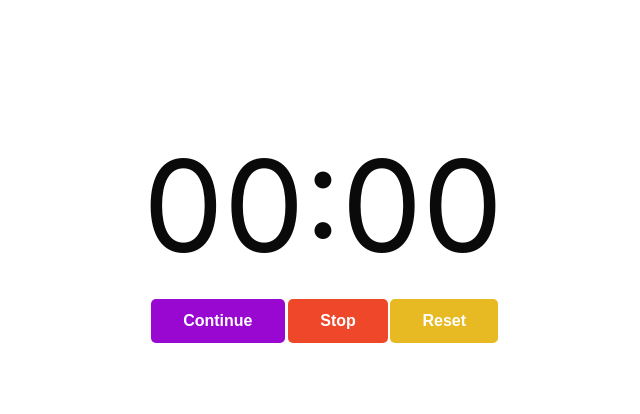
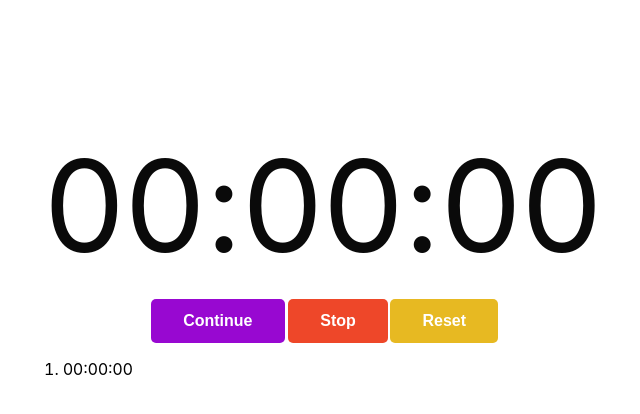
Before and after one commit to EugenKakareka/ReactHomework, a React (Create React App) app in the folder homework/: page / in a window 1280 px wide. Both pictures are taken after a click on the button "Stop". Shown: the top 414 px of the page, without its empty margins (317-957 px from the left). Built offline with nearby package versions, Linux system fonts and the light colour scheme.

Commit message:
time list add

```diff
--- a/homework/src/App.css
+++ b/homework/src/App.css
@@ -1,16 +1,30 @@
 .container {
   width: 600px;
   margin: 0 auto;
-  display: grid;
-  place-items: center;
+  display: flex;
+  flex-direction: column;
+  justify-content: center;
   margin-top: 5rem;
   padding: 3rem 5rem;
+}
+
+.containerTime{
+  display: flex;
+  flex-direction: column;
+  justify-content: center;
 }
 
 .time {
   font-size: 8rem;
   margin-bottom: 1rem;
   color: rgb(10, 10, 10);
+  display: flex;
+  justify-content: center;
+}
+
+.buttons{
+  display: flex;
+  justify-content: center;
 }
 
 .buttons button {
--- a/homework/src/components/Timer.jsx
+++ b/homework/src/components/Timer.jsx
@@ -3,10 +3,11 @@ import React, { useState, useEffect } from "react";
 const Timer = () => {
   const [second, setSecond] = useState("00");
   const [minute, setMinute] = useState("00");
+  const [hour,setHour] = useState("00")
   const [counter, setCounter] = useState(0);
   const [isActive, setIsActive] = useState(false);
-  const [pause,setPause] = useState(false)
-
+  const [pause, setPause] = useState(false);
+  const [timesList, setTimesList] = useState([]);
 
   useEffect(() => {
     let intervalId;
@@ -15,12 +16,15 @@ const Timer = () => {
       intervalId = setInterval(() => {
         const secondCounter = counter % 60;
         const minuteCounter = Math.floor(counter / 60);
+        const hourCounter = Math.floor(counter/ 3600)
 
-        const computedSecond = String(secondCounter).length === 1 ? `0${secondCounter}`: secondCounter;
-        const computedMinute = String(minuteCounter).length === 1 ? `0${minuteCounter}`: minuteCounter;
+        const computedSecond = String(secondCounter).length === 1? `0${secondCounter}`: secondCounter;
+        const computedMinute = String(minuteCounter).length === 1? `0${minuteCounter}`: minuteCounter;
+        const computedHour = String(hourCounter).length ===1 ? `0${hourCounter}`: hourCounter;
 
         setSecond(computedSecond);
         setMinute(computedMinute);
+        setHour(computedHour);
 
         setCounter((counter) => counter + 1);
       }, 1000);
@@ -29,30 +33,47 @@ const Timer = () => {
     return () => clearInterval(intervalId);
   }, [isActive, counter]);
 
-  function stopTimer() {
+  function resetTimer() {
     setIsActive(false);
     setPause(false);
     setCounter(0);
     setSecond("00");
     setMinute("00");
+    setHour("00");
+    setTimesList([...timesList,`${hour}:${minute}:${second}`])
+  }
+
+  function stopTimer(){
+    setIsActive(false);
+    setPause(true);
+    setTimesList([...timesList,`${hour}:${minute}:${second}`])
   }
 
 
 
   return (
     <div className="container">
+      <div className="containerTime">
         <div className="time">
+          <span className="hour">{hour}</span>
+          <span>:</span>
           <span className="minute">{minute}</span>
           <span>:</span>
           <span className="second">{second}</span>
         </div>
         <div className="buttons">
-        {pause
-        ? <button onClick={() => setIsActive(true)} className="continue">Continue</button>
-        : <button onClick={() => setIsActive(true)} className="start">Start</button>
+          {pause ? (<button onClick={() => setIsActive(true)} className="continue">Continue</button>)
+          : (<button onClick={() => setIsActive(true)} className="start">Start</button>)
           }
-        <button onClick={() =>{setIsActive(false);setPause(true)}}  className="stop">Stop</button>
-        <button onClick={stopTimer} className="reset">Reset</button>
+          <button onClick={stopTimer} className="stop">Stop</button>
+          <button onClick={resetTimer} className="reset">Reset</button>
+        </div>
+      </div>
+
+      <div className="containerList">
+        <ol>
+          {timesList.map((time)=>(<li>{time}</li>))}
+        </ol>
       </div>
     </div>
   );
```
Lines whose indentation alone changed are shown as unchanged.
